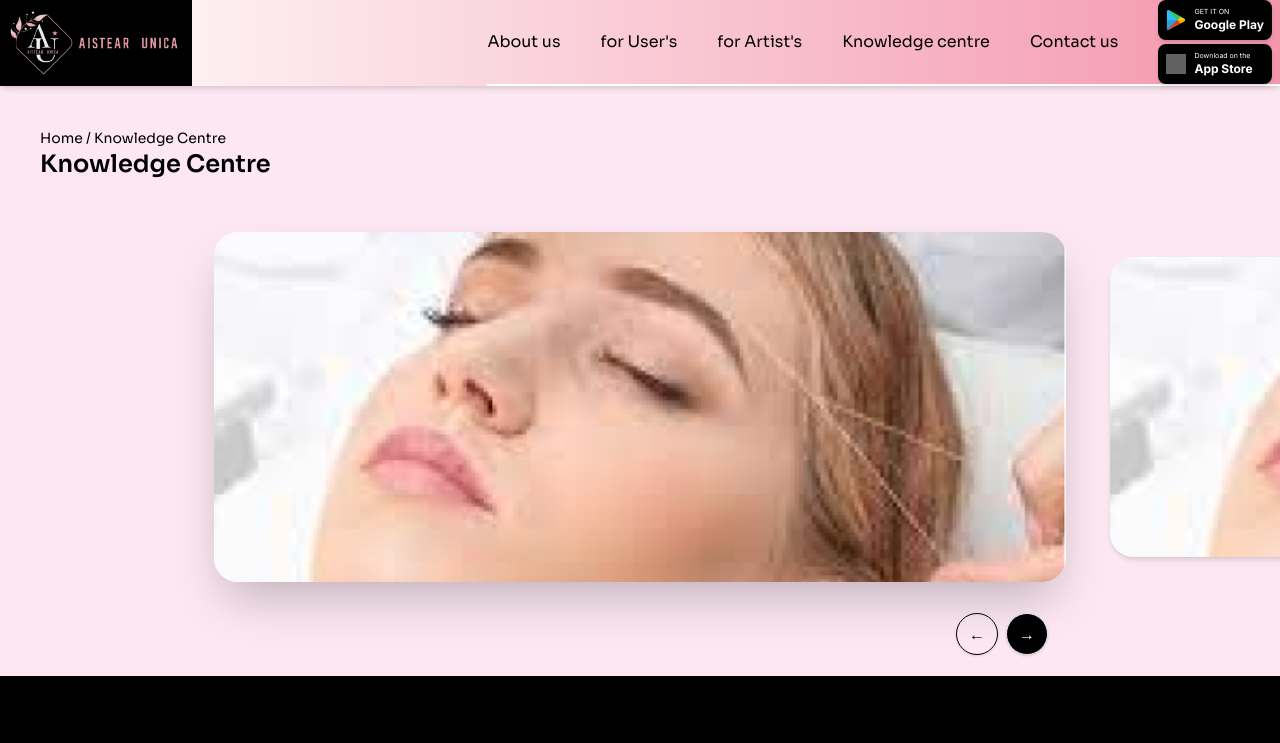
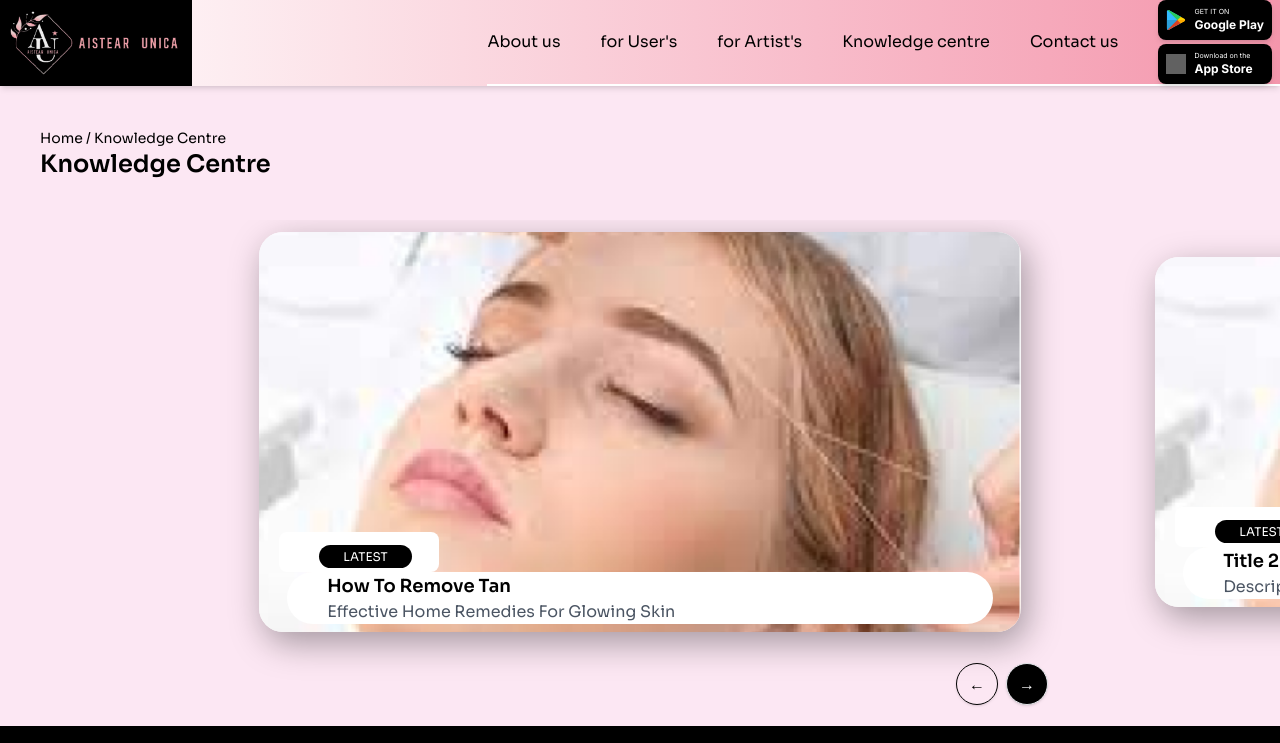
Before and after one commit to Saloni-FED/Au-Portfolio, a Next.js app: page /blog in a window 1280 px wide. Shown: the top 743 px of the page. Built offline with nearby package versions, Linux system fonts and the light colour scheme; grey boxes are pictures that could not be loaded; a web font is replaced by a local one.

Commit message:
Carousel completed by fixing its width

```diff
--- a/Components/Blog/Carousel.jsx
+++ b/Components/Blog/Carousel.jsx
@@ -62,23 +62,31 @@ const Carousel = () => {
                 className="w-full flex-shrink-0 flex justify-center items-center transition-shadow duration-500"
               >
                 <div
-                  className={`bg-white rounded-3xl flex flex-col items-center ${
-                    index === currentIndex ? "h-[350px] shadow-2xl" : "h-[300px] shadow-md"
+                  className={`bg-white rounded-3xl flex flex-col items-center shadow-custom relative ${
+                    index === currentIndex ? "h-[400px] " : "h-[350px]"
                   }`}
-                  style={{ width: "95%", margin: "0 10px" }}
+                  style={{ width: "85%", margin: "0 10px" }}
                 >
                   <img
                     src={slide.image}
                     alt={slide.title}
                     className="w-full h-full object-cover rounded-3xl"
                   />
-                  {/* <div className="text-center mt-4 w-full">
-                    <span className="bg-black text-white text-xs uppercase px-2 py-1 rounded-full">
-                      Latest
-                    </span>
-                    <h2 className="text-lg font-semibold mt-2">{slide.title}</h2>
-                    <p className="text-gray-600">{slide.description}</p>
-                  </div> */}
+                  <div className=" absolute bottom-2 md:px-7 w-full">
+                    <div className=" mt-4 w-full bg-white md:rounded-full md:pl-10  font-sora relative rounded px-3">
+                      <div className="absolute bg-white pt-3 w-40  -top-10 h-10 rounded-lg -left-2 pl-10 hidden md:block">
+                        <span className="bg-black text-white text-xs uppercase px-6 py-1 rounded-full -mt-10">
+                          Latest
+                        </span>
+                      </div>
+
+                      <h2 className="text-lg font-semibold mt-4">
+                        {slide.title}
+                      </h2>
+                      <p className="text-gray-600">{slide.description}</p>
+                    </div>
+                  </div>
+
                 </div>
               </div>
             ))}
--- a/tailwind.config.js
+++ b/tailwind.config.js
@@ -10,6 +10,9 @@ module.exports = {
   ],
   theme: {
     extend: {
+      boxShadow: {
+        'custom': '5.51px 11.02px 33.69px 0px rgba(0, 0, 0, 0.35)',
+      },
       backgroundImage: {
         "gradient-radial": "radial-gradient(var(--tw-gradient-stops))",
         "gradient-conic":
```
